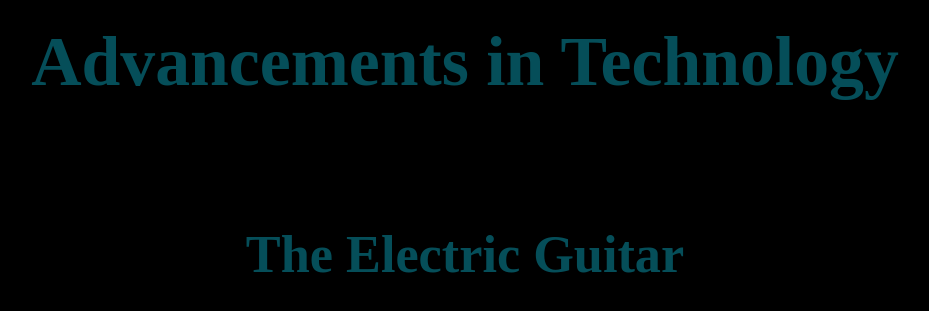
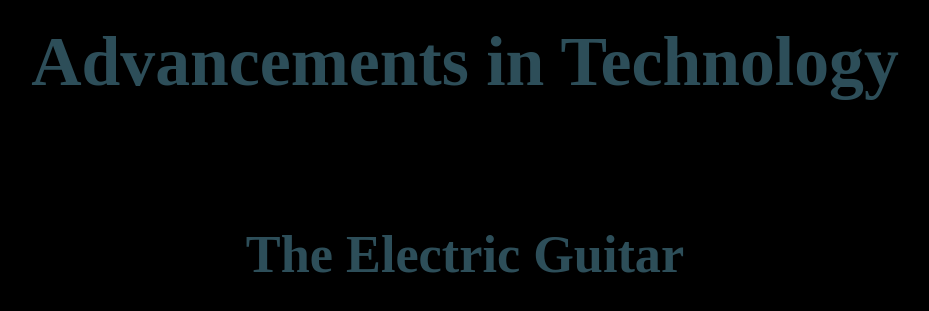
Before and after one commit to Elaiosee/ResearchPaper, a plain HTML site: page index.html in a window 1280 px wide. Shown: the part 329-640 px from the top of the page, without its empty margins (175-1104 px from the left). Drawn offline with Linux system fonts and the light colour scheme.

Commit message:
Update styles.css

```diff
--- a/styles.css
+++ b/styles.css
@@ -13,7 +13,7 @@ html {
   font-family:"Advancements in Technology":cursive;
 }
 body {
-  color: rgb(5,78,89);
+  color: rgb(45,78,89);
 }
 div{font-size-adjust:1.00;}
 header{font-size: 16px}
```
